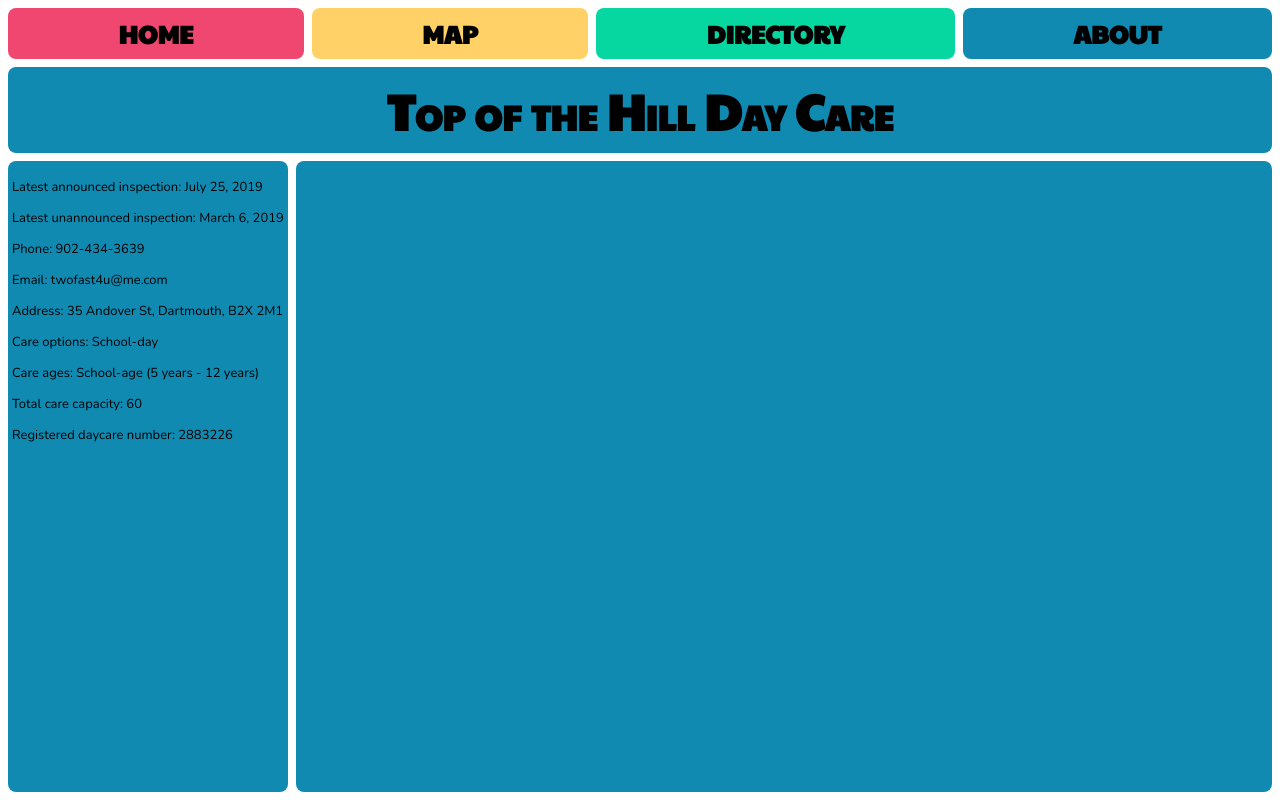
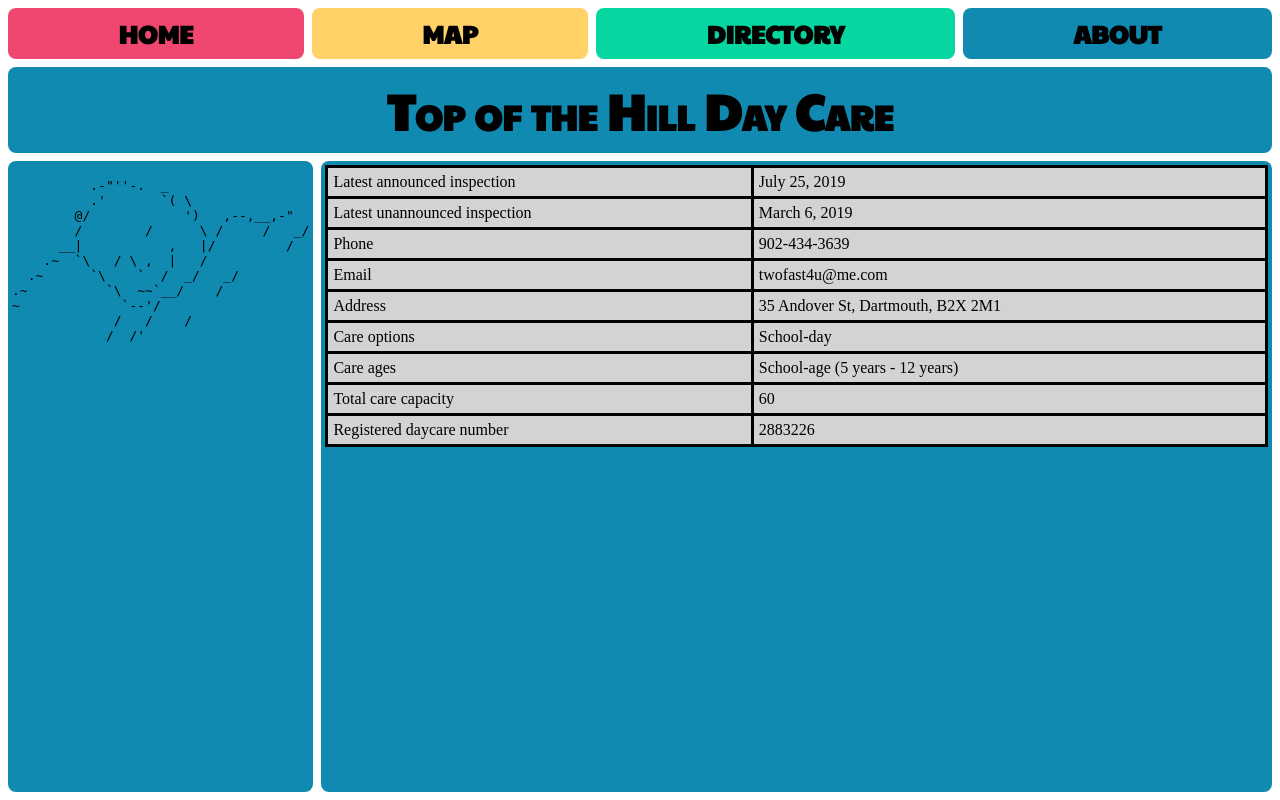
Before and after one commit to BLX151/data-daycare, a Flask app: page /daycare/1 in a window 1280 px wide. Run offline with Flask 2, Linux system fonts and the light colour scheme; some web fonts are replaced.

Commit message:
generalized code, map fixed, updated daycares

```diff
--- a/dd/daycare/daycare.py
+++ b/dd/daycare/daycare.py
@@ -1,6 +1,6 @@
 # All of the imports required for blueprint pages
 from flask import Blueprint, render_template
-from dd.db import db
+from db import db
 
 daycare = Blueprint('daycare', 'daycare', url_prefix='/daycare')
 
--- a/dd/db/db.py
+++ b/dd/db/db.py
@@ -1,10 +1,11 @@
-import requests, json, sys
+import requests, json, sys, os
 from math import radians, cos, sin, sqrt, atan2
 
+json_path = os.path.join(os.path.dirname(os.path.abspath(__file__)), "db.json")
 # UPDATE DATABASE FILE
 # ============================================================================================================
 def updateDatabase(database):
-    with open("dd/db/db.json", "w") as databaseFile:  # Opening database.json as truncate
+    with open(json_path, "w") as databaseFile:  # Opening database.json as truncate
         json.dump(database, databaseFile) # Dump the data into the file using the json class
 # ============================================================================================================
 
@@ -17,7 +18,7 @@ def fetchDatabase():
 # RETURN DATABASE AS DICT
 # ============================================================================================================
 def getDatabase():
-    with open("dd/db/db.json") as databaseFile: # Open the file as read only
+    with open(json_path) as databaseFile: # Open the file as read only
         return json.load(databaseFile) # Return the database file as a dictionary using the json class
 # ============================================================================================================
 
@@ -110,6 +111,7 @@ def getByDistance(maxDistance, amount, user_geoData):
     database = getDatabase()
     nearby = [] # Empty list
     for daycare in database:
+
         if ('location' in daycare): # Check to make sure it has a location
             distance = getDistance( # Get the distance between the two coords
                 user_geoData["latitude"], user_geoData["longitude"], # User lat and lon
--- a/dd/__init__.py
+++ b/dd/main.py
@@ -1,18 +1,19 @@
 # import flask class Flask which contatins all of the internal
 # web server logic
 from flask import Flask, render_template, url_for, request
-from dd.db import db
-from dd.daycare.daycare import daycare
+from db import db
+from daycare.daycare import daycare
 import requests
 
 app = Flask(__name__) # Instantiate a copy of the Flask class called app
+
 app.register_blueprint(daycare) # Register the daycare blueprint into the app
 
 def getUserGeoData():
     if request.remote_addr == '127.0.0.1':
         remote_ip = requests.get('https://get.geojs.io/v1/ip.json').json()['ip']
     else:
-        remote_ip = request.remote_addr
+        remote_ip = request.environ.get('HTTP_X_REAL_IP')
     return requests.get('https://get.geojs.io/v1/ip/geo/' + remote_ip + '.json').json()
 
 # Our base domain page, @app.route creates a webpage at
@@ -21,12 +22,14 @@ def getUserGeoData():
 # The home route
 @app.route('/home')
 def home():
+    #return getUserGeoData()
     nearby = db.getByDistance(25, 15, getUserGeoData())
+
     return render_template('home.html', nearby = nearby)
     # Return the html file to be displayed on the routed page
     # nearby variable will be availble to access inside the html file
 
-# The map route
+# # The map route
 @app.route('/map', methods = ["POST", "GET"])
 def map():
     filters = {}
@@ -106,3 +109,6 @@ def directory():
 @app.route('/about')
 def about():
     return render_template('about.html')
+
+if __name__ == "__main__":
+    app.run()
--- a/dd/static/daycare.css
+++ b/dd/static/daycare.css
@@ -4,7 +4,6 @@
     --bg-color:  rgb(239,  71, 111);
     --bg-colord: rgb(196,  59,  91);
 }
-
 
 .t-panel
 {
@@ -18,3 +17,44 @@
 {
     background-color: var(--bg-color);
 }
+
+{% extends 'layout.html' %}
+
+{% block head %}
+
+<link rel = "stylesheet" href = "{{ url_for('static', filename = 'daycare.css') }}">
+
+{% endblock head %}
+
+{% block content %}
+
+<script>
+    var colors = ['#EF476F', '#FFD166', '#06D6A0', '#118AB2'];
+    var color = colors[Math.floor(Math.random() * colors.length)];
+    switch (color)
+    {
+        case '#EF476F':
+            document.documentElement.style.setProperty('--bg-colorl', '#F16889');
+            document.documentElement.style.setProperty('--bg-color', color);
+            document.documentElement.style.setProperty('--bg-colord', '#C4476F');
+            break;
+        case '#FFD166':
+            document.documentElement.style.setProperty('--bg-colorl', '#FFD981');
+            document.documentElement.style.setProperty('--bg-color', color);
+            document.documentElement.style.setProperty('--bg-colord', '#D1AC54');
+            break;
+        case '#06D6A0':
+            document.documentElement.style.setProperty('--bg-colorl', '#33DDB1');
+            document.documentElement.style.setProperty('--bg-color', color);
+            document.documentElement.style.setProperty('--bg-colord', '#05B083');
+            break;
+        case '#118AB2':
+            document.documentElement.style.setProperty('--bg-colorl', '#3C9FC0');
+            document.documentElement.style.setProperty('--bg-color', color);
+            document.documentElement.style.setProperty('--bg-colord', '#0E7192');
+            break;
+    }
+</script>
+
+
+{% endblock content %}
--- a/dd/templates/daycare.html
+++ b/dd/templates/daycare.html
@@ -44,25 +44,53 @@
 
     <div class = "flexh fgrow">
         <div class = "d-panel panel">
-            {% if daycare_info["annual_inspection"] %}
-            <p>Latest announced inspection: {{daycare_info["annual_inspection"]}}</p>
-            {% endif %}
+            <pre>
+          .-"''-.  _
+          .'       `( \
+        @/            ')   ,--,__,-"
+        /        /      \ /     /   _/
+      __|           ,   |/         /
+    .~  `\   / \ ,  |   /
+  .~      `\    `  /  _/   _/
+.~          `\  ~~`__/    /
+~             `--'/
+             /   /    /
+            /  /'
+            </pre>
+        </div>
 
-            {% if daycare_info["annual_unannounced_inspection"] %}
-                <p>Latest unannounced inspection: {{daycare_info["annual_unannounced_inspection"]}}</p>
-            {% endif %}
-
-            {% if daycare_info["phone"] %}
-                <p>Phone: {{daycare_info["phone"]}}</p>
-            {% endif %}
-
-            {% if daycare_info["email"] %}
-                <p>Email: {{daycare_info["email"]}}</p>
-            {% endif %}
-
-            <p>Address: {{ daycare_info["address"] }}, {{ daycare_info["city"] }}, {{ daycare_info["postal"] }}</b></p>
-
-            <p>Care options:
+        <div class = "m-panel panel fgrow">
+            <style>
+                table, th, td {
+                  border: 3px solid black;
+                  border-collapse: collapse;
+                  padding: 5px;
+                }
+            </style>
+            <table style="width:100%", bgcolor="lightgrey", padding-top="10px">
+                <tr>
+                  <td>Latest announced inspection</td>
+                  <td>{{daycare_info["annual_inspection"]}}</td>
+                </tr>
+                <tr>
+                  <td>Latest unannounced inspection</td>
+                  <td>{{daycare_info["annual_unannounced_inspection"]}}</td>
+                </tr>
+                <tr>
+                  <td>Phone</td>
+                  <td>{{daycare_info["phone"]}}</td>
+                </tr>
+                <tr>
+                  <td>Email</td>
+                  <td>{{daycare_info["email"]}}</td>
+                </tr>
+                <tr>
+                    <td>Address</td>
+                    <td>{{ daycare_info["address"] }}, {{ daycare_info["city"] }}, {{ daycare_info["postal"] }}</td>
+                </tr>
+                <tr>
+                    <td>Care options</td>
+                    <td>
                         {% if daycare_info["prog_full_day"] == "Yes" %}
                             Full-day
                         {% endif %}
@@ -74,9 +102,11 @@
                         {% if daycare_info["prog_school_age"] == "Yes" %}
                             School-day
                         {% endif %}
-            </p>
-
-            <p>Care ages:
+                    </td>
+                </tr>
+                <tr>
+                    <td>Care ages</td>
+                    <td>
                         {% if daycare_info["age_infant"] == "Yes" %}
                             Infant
                         {% endif %}
@@ -96,19 +126,21 @@
                         {% if daycare_info["age_range"] %}
                             ({{daycare_info["age_range"]}})
                         {% endif %}
-            </p>
-
-            {% if daycare_info["total_licance_capacity"] %}
-                <p>Total care capacity: {{daycare_info["total_licance_capacity"]}}</p>
-            {% endif %}
-
-            {% if daycare_info["facility_identifier"] %}
-                <p>Registered daycare number: {{daycare_info["facility_identifier"]}}</p>
-            {% endif %}
-        </div>
-
-        <div class = "m-panel panel fgrow">
-
+                    </td>
+                </tr>
+                <tr>
+                    <td>Total care capacity</td>
+                    <td>
+                        {{daycare_info["total_licance_capacity"]}}
+                    </td>
+                </tr>
+                <tr>
+                    <td>Registered daycare number</td>
+                    <td>
+                        {{daycare_info["facility_identifier"]}}
+                    </td>
+                </tr>
+            </table>
         </div>
     </div>
 
--- /dev/null
+++ b/dd/wsgi.py
@@ -0,0 +1,6 @@
+from main import app
+from werkzeug.debug import DebuggedApplication
+app7 = DebuggedApplication(app, True)
+
+if __name__ == "__main__":
+    app.run()
```
Also changed, not shown: dd/templates/homebackup.html (added, +38 -0 lines), dd/templates/map.html (+8 -2 lines), 3 other files. Lines whose indentation alone changed are shown as unchanged.
